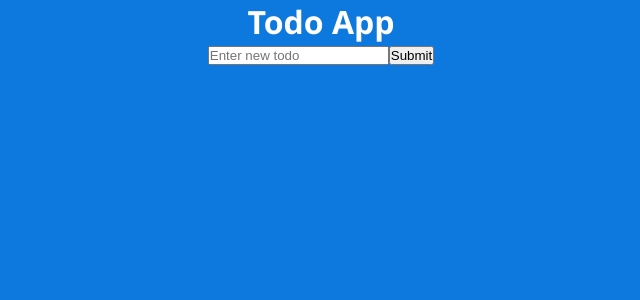
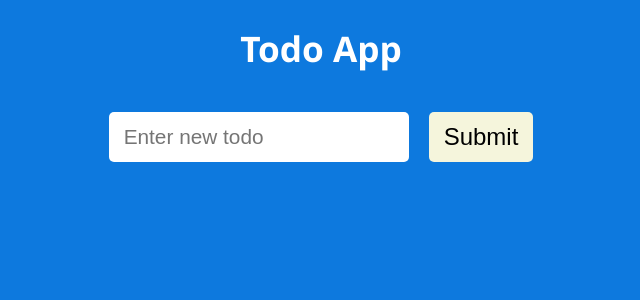
Before and after one commit to DenisKulik/todo-app, a React (Create React App) app: page / in a window 1280 px wide. Shown: the top 300 px of the page, without its empty margins (319-959 px from the left). Built offline with nearby package versions, Linux system fonts and the light colour scheme.

Commit message:
add TodoForm styles

```diff
--- a/src/App.css
+++ b/src/App.css
@@ -1,3 +1,11 @@
 .App {
+    max-width: 600px;
+    margin: 0 auto;
     text-align: center;
 }
+
+h1 {
+    margin-top: 24px;
+    margin-bottom: 40px;
+    font-size: 2.2rem;
+}
--- a/src/components/Todos/TodoForm.js
+++ b/src/components/Todos/TodoForm.js
@@ -1,4 +1,5 @@
 import { useState } from 'react';
+import styles from './TodoForm.module.css';
 
 export default function TodoForm({ addTodo }) {
     const [ text, setText ] = useState('');
@@ -10,10 +11,12 @@
     };
 
     return (
-        <form onSubmit={onSubmitHandler}>
-            <input type="text" placeholder="Enter new todo" value={text}
-                   onChange={(e) => setText(e.target.value)}/>
-            <button type="submit">Submit</button>
-        </form>
+        <div className={styles.todoFormContainer}>
+            <form onSubmit={onSubmitHandler}>
+                <input type="text" placeholder="Enter new todo" value={text}
+                       onChange={(e) => setText(e.target.value)}/>
+                <button type="submit">Submit</button>
+            </form>
+        </div>
     );
 }
--- a/src/components/Todos/TodoForm.module.css
+++ b/src/components/Todos/TodoForm.module.css
@@ -0,0 +1,35 @@
+.todoFormContainer {
+    margin-bottom: 30px;
+}
+
+.todoFormContainer form {
+    display: flex;
+    align-items: center;
+    justify-content: center;
+
+}
+
+.todoFormContainer input {
+    width: 45%;
+    height: 30px;
+    font-size: 1.3rem;
+}
+
+.todoFormContainer button {
+    height: 50px;
+    margin-left: 20px;
+    font-size: 1.5rem;
+    cursor: pointer;
+    background-color: beige;
+}
+
+.todoFormContainer button:hover {
+    background-color: rgb(240, 240, 155);
+}
+
+.todoFormContainer input,
+.todoFormContainer button {
+    padding: 10px 15px;
+    border: none;
+    border-radius: 5px;
+}
```
